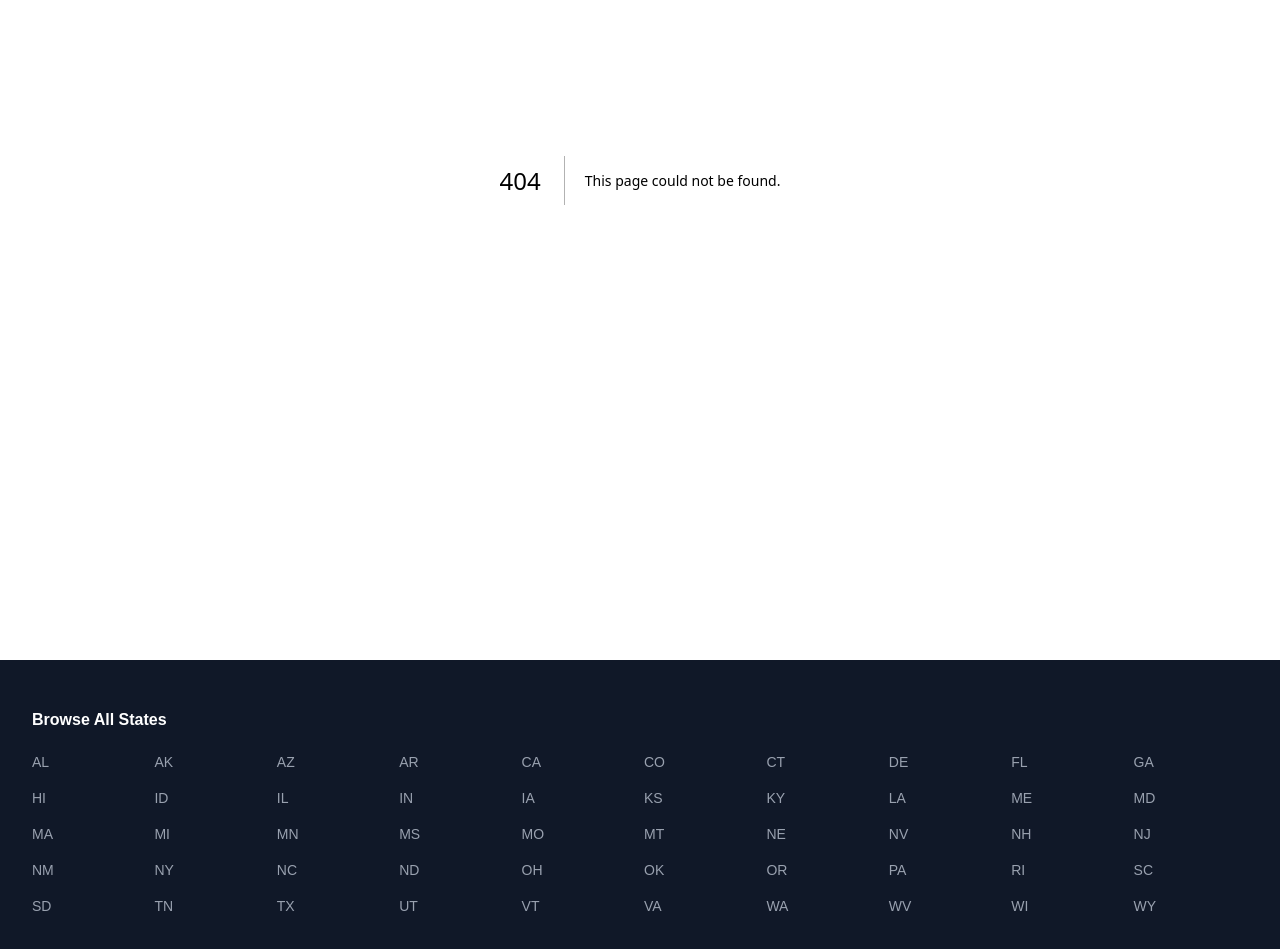
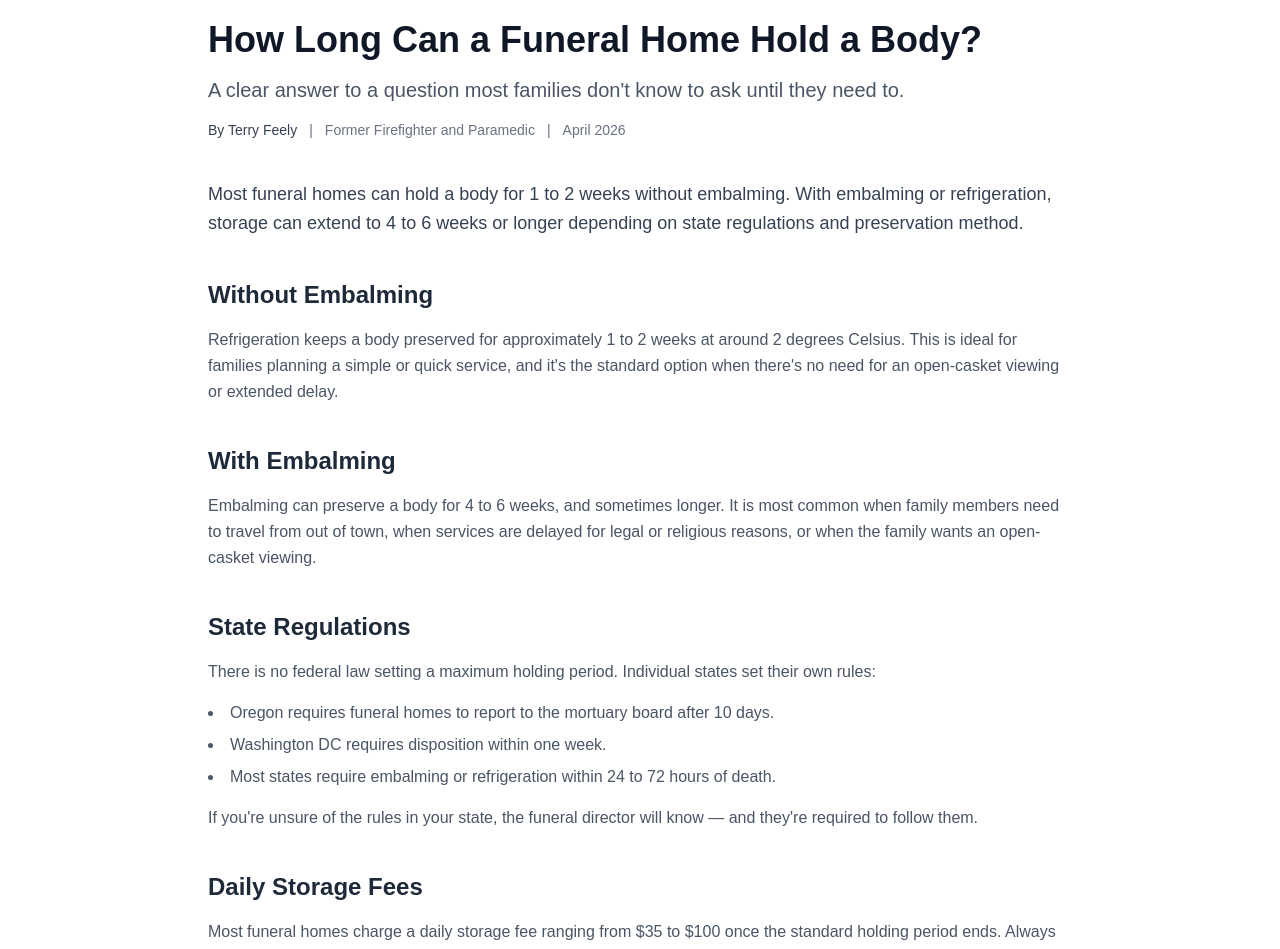
Before and after one commit to tntfeely-spec/evermore-directory, a Next.js app: page /blog/how-long-can-a-funeral-home-hold-a-body in a window 1280 px wide. Before the commit this address had no page. Shown: the part 220-1169 px from the top of the page. Built offline with nearby package versions, Linux system fonts and the light colour scheme.

Commit message:
Add 'How Long Can a Funeral Home Hold a Body' blog post with FAQPage schema
Co-Authored-By: Claude Opus 4.6 (1M context) <noreply@anthropic.com>

```diff
--- /dev/null
+++ b/app/blog/how-long-can-a-funeral-home-hold-a-body/page.tsx
@@ -0,0 +1,155 @@
+import Link from 'next/link';
+import { Metadata } from 'next';
+import Navigation from '@/components/Navigation';
+
+export const metadata: Metadata = {
+  title: 'How Long Can a Funeral Home Hold a Body? (2026 Guide)',
+  description:
+    'Most funeral homes can hold a body for 1 to 2 weeks without embalming, and longer with embalming or refrigeration. Here is what families need to know.',
+  alternates: { canonical: 'https://funeralhomedirectories.com/blog/how-long-can-a-funeral-home-hold-a-body' },
+};
+
+const faqs = [
+  {
+    q: 'How long can a funeral home hold a body without embalming?',
+    a: 'Most funeral homes can hold a body for 1 to 2 weeks without embalming using refrigeration at approximately 2 degrees Celsius. State regulations may shorten this window, and some states require embalming or refrigeration within 24 to 72 hours of death.',
+  },
+  {
+    q: 'How long can a funeral home hold a body with embalming?',
+    a: 'Embalming can preserve a body for 4 to 6 weeks, and sometimes longer. This is common when family members need to travel from out of state or services are delayed for legal, religious, or logistical reasons.',
+  },
+  {
+    q: 'Do funeral homes charge for storing a body?',
+    a: 'Yes. Most funeral homes charge a daily storage fee ranging from $35 to $100 once the standard holding period ends. Always ask for the rate up front and confirm when the fee starts to accrue.',
+  },
+  {
+    q: 'Are there laws about how long a funeral home can hold a body?',
+    a: 'There is no federal law setting a maximum holding period. Individual states set their own rules. For example, Oregon requires funeral homes to report to the mortuary board after 10 days, and Washington DC requires disposition within one week.',
+  },
+];
+
+const faqSchema = {
+  '@context': 'https://schema.org',
+  '@type': 'FAQPage',
+  mainEntity: faqs.map((f) => ({
+    '@type': 'Question',
+    name: f.q,
+    acceptedAnswer: { '@type': 'Answer', text: f.a },
+  })),
+};
+
+export default function HowLongCanFuneralHomeHoldBodyPage() {
+  return (
+    <>
+      <script type="application/ld+json" dangerouslySetInnerHTML={{ __html: JSON.stringify(faqSchema) }} />
+      <Navigation />
+      <main className="min-h-screen bg-white">
+        <div className="max-w-4xl mx-auto px-4 py-12">
+          <article>
+            <header className="mb-10">
+              <h1 className="text-4xl font-bold text-gray-900 mb-4">How Long Can a Funeral Home Hold a Body?</h1>
+              <p className="text-xl text-gray-600 mb-4">
+                A clear answer to a question most families don&apos;t know to ask until they need to.
+              </p>
+              <div className="flex items-center gap-3 text-sm text-gray-500">
+                <span className="font-medium text-gray-700">By Terry Feely</span>
+                <span>|</span>
+                <span>Former Firefighter and Paramedic</span>
+                <span>|</span>
+                <span>April 2026</span>
+              </div>
+            </header>
+
+            <section className="mb-10">
+              <p className="text-gray-700 leading-relaxed text-lg">
+                Most funeral homes can hold a body for 1 to 2 weeks without embalming. With embalming or refrigeration,
+                storage can extend to 4 to 6 weeks or longer depending on state regulations and preservation method.
+              </p>
+            </section>
+
+            <section className="mb-10">
+              <h2 className="text-2xl font-semibold text-gray-800 mb-4">Without Embalming</h2>
+              <p className="text-gray-600 leading-relaxed">
+                Refrigeration keeps a body preserved for approximately 1 to 2 weeks at around 2 degrees Celsius. This is
+                ideal for families planning a simple or quick service, and it&apos;s the standard option when there&apos;s
+                no need for an open-casket viewing or extended delay.
+              </p>
+            </section>
+
+            <section className="mb-10">
+              <h2 className="text-2xl font-semibold text-gray-800 mb-4">With Embalming</h2>
+              <p className="text-gray-600 leading-relaxed">
+                Embalming can preserve a body for 4 to 6 weeks, and sometimes longer. It is most common when family
+                members need to travel from out of town, when services are delayed for legal or religious reasons, or
+                when the family wants an open-casket viewing.
+              </p>
+            </section>
+
+            <section className="mb-10">
+              <h2 className="text-2xl font-semibold text-gray-800 mb-4">State Regulations</h2>
+              <p className="text-gray-600 leading-relaxed mb-4">
+                There is no federal law setting a maximum holding period. Individual states set their own rules:
+              </p>
+              <ul className="list-disc list-inside space-y-2 text-gray-600">
+                <li>Oregon requires funeral homes to report to the mortuary board after 10 days.</li>
+                <li>Washington DC requires disposition within one week.</li>
+                <li>Most states require embalming or refrigeration within 24 to 72 hours of death.</li>
+              </ul>
+              <p className="text-gray-600 leading-relaxed mt-4">
+                If you&apos;re unsure of the rules in your state, the funeral director will know — and they&apos;re
+                required to follow them.
+              </p>
+            </section>
+
+            <section className="mb-10">
+              <h2 className="text-2xl font-semibold text-gray-800 mb-4">Daily Storage Fees</h2>
+              <p className="text-gray-600 leading-relaxed">
+                Most funeral homes charge a daily storage fee ranging from $35 to $100 once the standard holding period
+                ends. Always ask up front so you know what to expect and when the fee begins to accrue.
+              </p>
+            </section>
+
+            <section className="mb-10">
+              <h2 className="text-2xl font-semibold text-gray-800 mb-4">Questions to Ask Your Funeral Home</h2>
+              <ul className="list-disc list-inside space-y-2 text-gray-600">
+                <li>Do you charge for extended storage and what is the daily rate?</li>
+                <li>What preservation method do you recommend for our timeline?</li>
+                <li>How far in advance do we need to confirm arrangements?</li>
+                <li>Are there any state requirements we should know about?</li>
+              </ul>
+            </section>
+
+            <section className="mb-10 bg-white rounded-xl shadow-md p-8 border border-gray-200">
+              <h2 className="text-2xl font-bold text-gray-900 mb-6">Frequently asked questions</h2>
+              <div className="space-y-6">
+                {faqs.map((f) => (
+                  <div key={f.q}>
+                    <h3 className="text-lg font-semibold text-gray-900 mb-2">{f.q}</h3>
+                    <p className="text-gray-600 leading-relaxed">{f.a}</p>
+                  </div>
+                ))}
+              </div>
+            </section>
+
+            <section className="mb-10 bg-slate-50 rounded-lg p-6">
+              <h2 className="text-2xl font-semibold text-gray-800 mb-4">Related Reading</h2>
+              <ul className="space-y-2">
+                <li><Link href="/blog/how-to-plan-a-funeral" className="text-slate-600 hover:text-slate-800 font-medium">How to Plan a Funeral: A Step-by-Step Guide</Link></li>
+                <li><Link href="/blog/what-to-do-when-someone-dies" className="text-slate-600 hover:text-slate-800 font-medium">What to Do When Someone Dies</Link></li>
+                <li><Link href="/blog/how-to-write-an-obituary" className="text-slate-600 hover:text-slate-800 font-medium">How to Write an Obituary</Link></li>
+              </ul>
+            </section>
+
+            <section className="mt-16 bg-slate-50 border-t border-slate-100 py-10 -mx-4 px-4 text-center">
+              <p className="text-lg font-semibold text-slate-700 mb-2">Find funeral homes in your area</p>
+              <p className="text-slate-600 text-sm mb-5">Search 4,800+ funeral homes across all 50 states. Compare prices, services, and locations. Free for families.</p>
+              <Link href="/states" className="inline-block bg-slate-700 text-white px-6 py-3 rounded hover:bg-slate-800 transition-colors font-medium">
+                Browse Funeral Homes Near You
+              </Link>
+            </section>
+          </article>
+        </div>
+      </main>
+    </>
+  );
+}
--- a/app/blog/page.tsx
+++ b/app/blog/page.tsx
@@ -10,6 +10,12 @@ export const metadata: Metadata = {
 };
 
 const blogPosts = [
+  {
+    slug: 'how-long-can-a-funeral-home-hold-a-body',
+    title: 'How Long Can a Funeral Home Hold a Body? (2026 Guide)',
+    description: 'Most funeral homes can hold a body for 1 to 2 weeks without embalming, and 4 to 6 weeks with embalming. State rules, daily storage fees, and questions to ask.',
+    category: 'Planning Guide',
+  },
   {
     slug: 'va-burial-benefits-veterans-guide',
     title: "VA Burial Benefits: What Every Veteran's Family Needs to Know",
--- a/app/sitemap.ts
+++ b/app/sitemap.ts
@@ -45,6 +45,7 @@ export default async function sitemap(): Promise<MetadataRoute.Sitemap> {
     'funeral-homes-memphis-tn',
     'funeral-homes-chicago-il',
     'how-to-write-an-obituary',
+    'how-long-can-a-funeral-home-hold-a-body',
   ].map((slug) => ({
     url: `${baseUrl}/blog/${slug}`,
     lastModified: new Date(),
```
